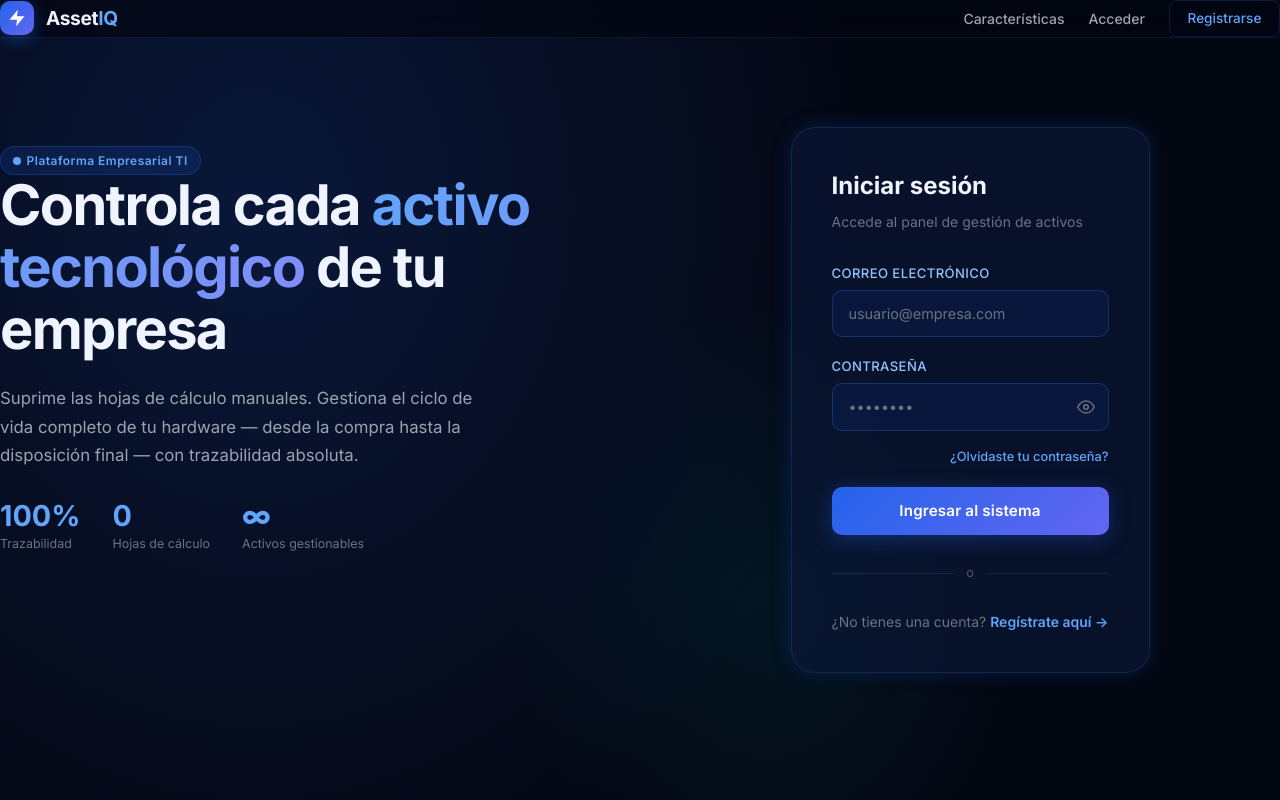
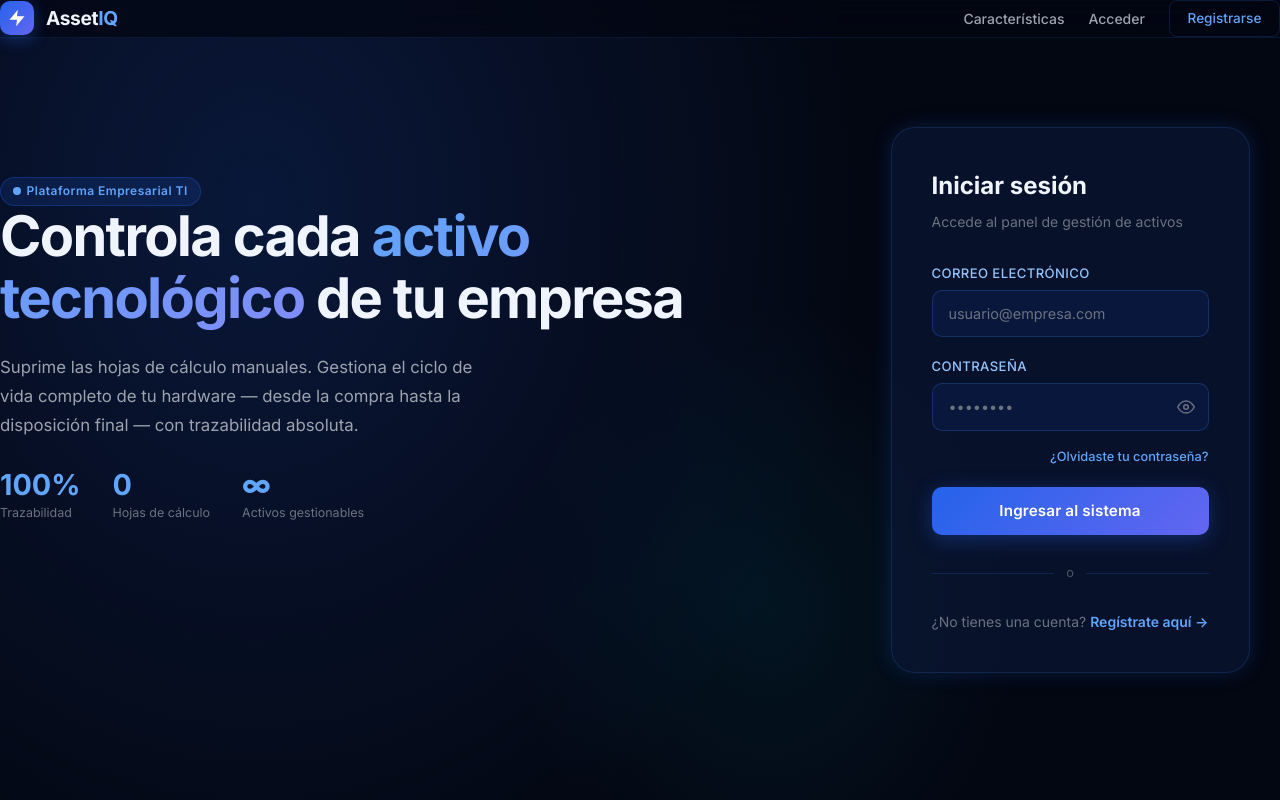
Before and after one commit to Chriper0218/20_full_stack, a Next.js app: page / in a window 1280 px wide. Shown: the top 800 px of the page. Built offline with nearby package versions, Linux system fonts and the light colour scheme.

Commit message:
listo para deploy

```diff
--- a/app/globals.css
+++ b/app/globals.css
@@ -160,19 +160,25 @@ body {
 
 .hero-grid {
   display: grid;
-  grid-template-columns: 1fr 1fr;
+  /* Make left column fluid and keep the right column compact for the login card */
+  grid-template-columns: minmax(0, 1fr) 420px;
   align-items: center;
-  gap: 2.5rem;
+  justify-items: center;
+  gap: 3rem;
+  width: 100%;
 }
 
 .hero-left {
-  max-width: 680px;
+  max-width: 720px;
+  padding-right: 1rem;
+  justify-self: start;
 }
 
 .hero-right {
   width: 100%;
   display: flex;
   justify-content: center;
+  justify-self: center;
 }
 
 section[role="main"] {
```
